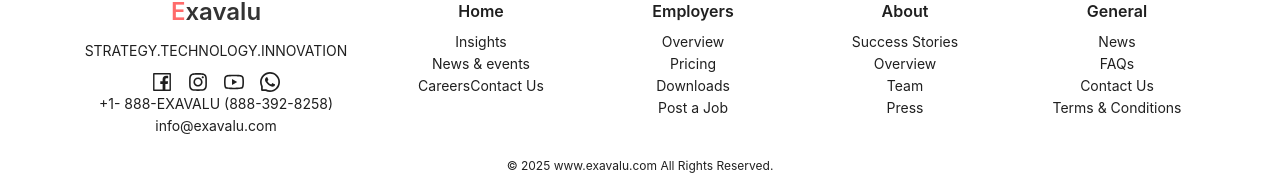
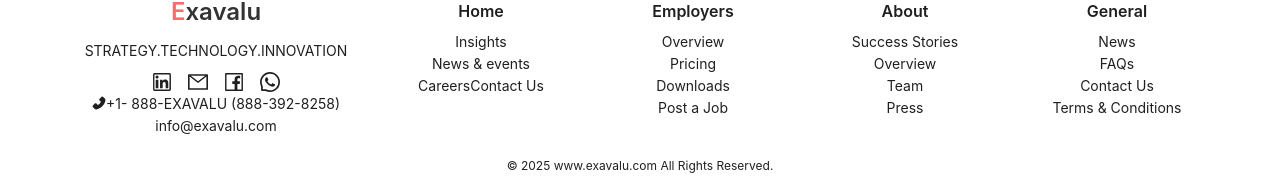
Before and after one commit to Sumona17/Adhaar_Masking_Screen, a React (Create React App) app in the folder frontend/: page /radio-group in a window 1280 px wide. Shown: the part 775-952 px from the top of the page. Built offline with nearby package versions, Linux system fonts and the light colour scheme.

Commit message:
Version1.0.3_Footericonchange

```diff
--- a/frontend/src/pages/Footer/Footer.js
+++ b/frontend/src/pages/Footer/Footer.js
@@ -2,9 +2,10 @@ import React from "react";
 import { Layout, Row, Col, Typography } from "antd";
 import {
   FacebookOutlined,
-  InstagramOutlined,
-  YoutubeOutlined,
+  LinkedinOutlined,
+  MailOutlined,
   WhatsAppOutlined,
+  PhoneFilled,
 } from "@ant-design/icons";
 
 const { Footer } = Layout;
@@ -21,11 +22,13 @@ const CustomFooter = () => {
           </Title>
           <Text>STRATEGY.TECHNOLOGY.INNOVATION</Text>
           <div style={{ marginTop: 10 }}>
+          <LinkedinOutlined style={{ fontSize: "20px", margin: "0 8px" }} />
+          <MailOutlined style={{ fontSize: "20px", margin: "0 8px" }} />
             <FacebookOutlined style={{ fontSize: "20px", margin: "0 8px" }} />
-            <InstagramOutlined style={{ fontSize: "20px", margin: "0 8px" }} />
-            <YoutubeOutlined style={{ fontSize: "20px", margin: "0 8px" }} />
+
+
             <WhatsAppOutlined style={{ fontSize: "20px", margin: "0 8px" }} /><br/>
-         <Text>+1- 888-EXAVALU (888-392-8258) info@exavalu.com</Text>
+         <Text><PhoneFilled/>+1- 888-EXAVALU (888-392-8258) info@exavalu.com</Text>
           </div>
         </Col>
 
```
